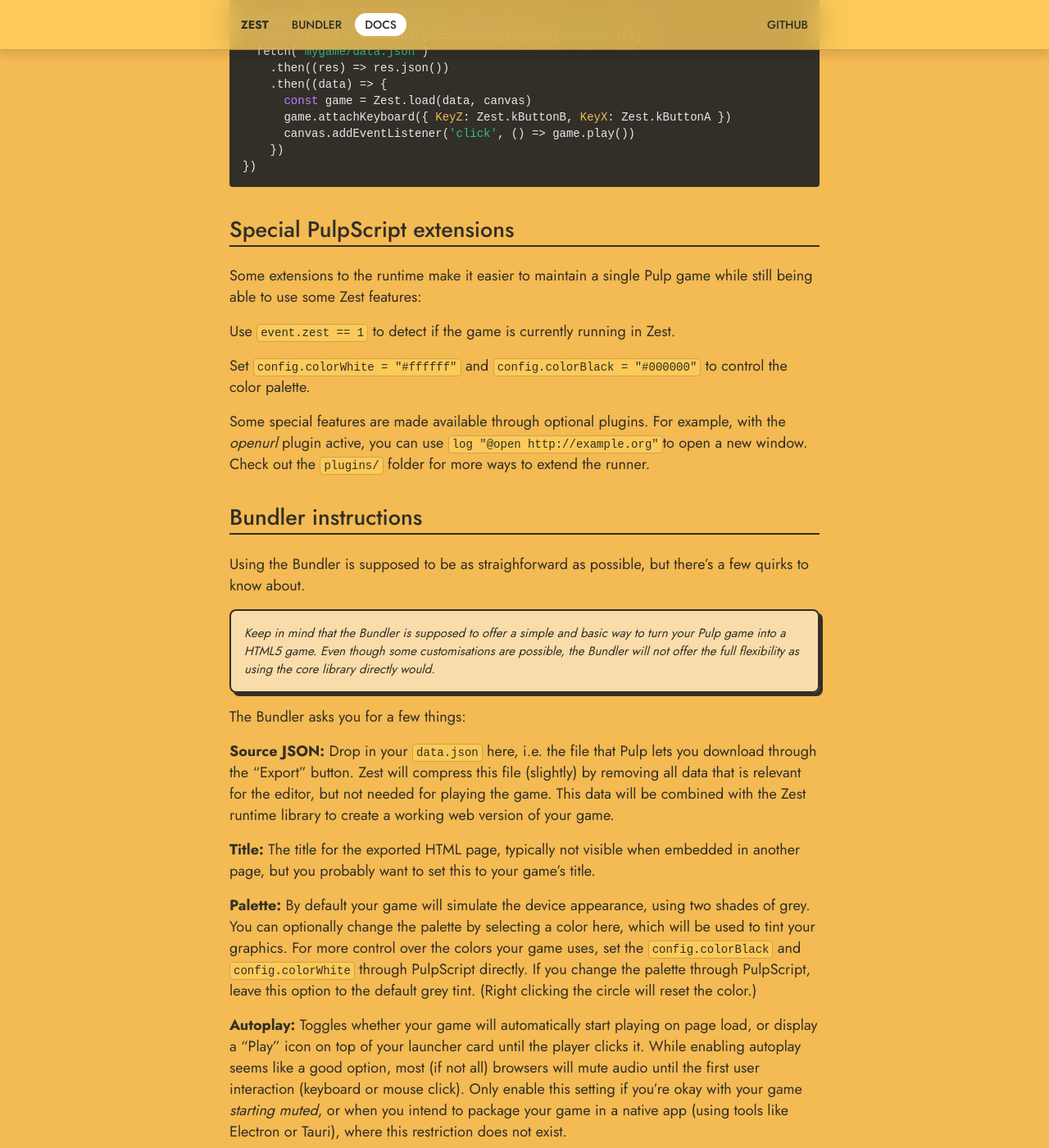
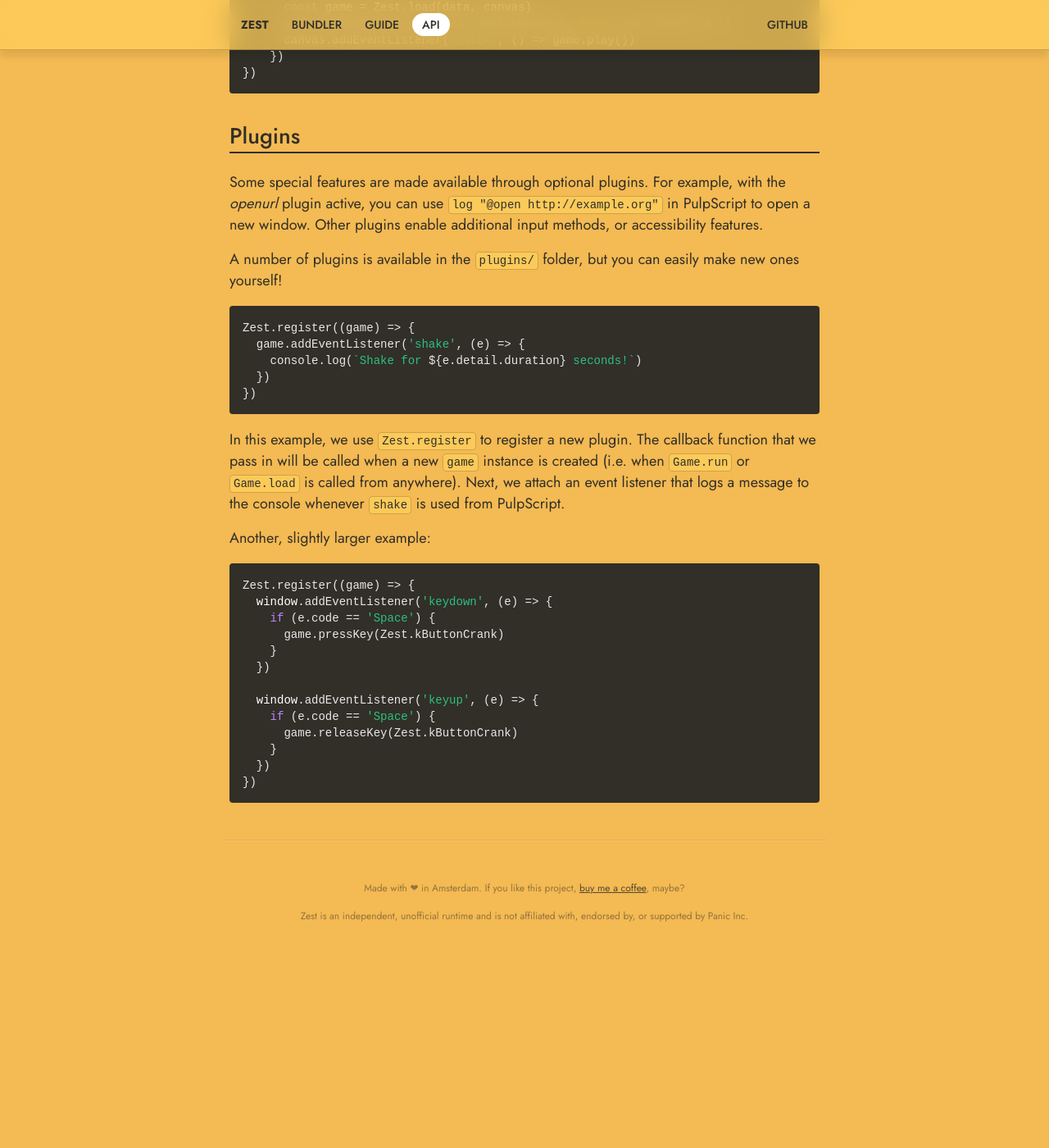
Before and after one commit to tkers/zest, a Jekyll site: the page built from docs.md, in a window 1280 px wide and 1400 px high, scrolled down 4325 px. Shown: the whole window at 82% size. Built offline with Jekyll 4.4.1, drawn with Linux system fonts in a browser that asks for light colours; our own code applies the rules of GitHub Pages for plain Markdown files; after the commit the page ends 5499 px from its top, so only the background shows below that; some of the changed text lies outside the part shown.

Commit message:
Split docs into getting started guide and API reference

````diff
--- a/_includes/header.html
+++ b/_includes/header.html
@@ -11,9 +11,14 @@
       >Bundler</a
     >
     <a
+      href="{{ site.baseurl }}/guide"
+      class="{% if page.url == '/guide/' %}here{% endif %}"
+      >Guide</a
+    >
+    <a
       href="{{ site.baseurl }}/docs"
       class="{% if page.url == '/docs/' %}here{% endif %}"
-      >Docs</a
+      >API</a
     >
     <a href="https://github.com/tkers/zest" class="right">GitHub</a>
   </nav>
--- a/docs.md
+++ b/docs.md
@@ -7,14 +7,7 @@
 
 ## core API reference
 
-There's generally 2 ways to use Zest:
-
-1. Use the bundler to convert your game automatically _(easy)_
-2. Download and integrate with the core runtime library _(advanced)_
-
-The first option does not require any coding, but customisation is more limited.
-The second option entails importing the library into your own HTML/JS project,
-and using the API reference below to load and run your game.
+The runtime library is the core of what makes Zest work. By manually integrating with it, you can customise your game runner in any way you'd like, beyond what the standard configuration options of the Bundler have to offer!
 
 <section class="center">
   <a
@@ -42,9 +35,9 @@
 initialise and run your game.
 
 > **Skip directly to:** \
-> [Event Target](#eventtarget) • [PulpScript Extensions](#special-pulpscript-extensions) • [Examples](#basic-example) • [Bundler Instructions](#bundler-instructions)
+> [Initialise](#initialising-zest) • [Attach Keyboard](#gameattachkeyboardbindings-target) • [Event Target](#eventtarget) • [PulpScript Access](#pulpscript-methods) • [Usage Examples](#basic-example) • [Plugins](#plugins)
 
-## Core API
+## Runtime API
 
 ### Initialising Zest
 
@@ -186,39 +179,38 @@
 })
 ```
 
-## Special PulpScript extensions
-
-Some extensions to the runtime make it easier to maintain a single Pulp game
-while still being able to use some Zest features:
-
-Use `event.zest == 1` to detect if the game is currently running in Zest.
-
-Set `config.colorWhite = "#ffffff"` and `config.colorBlack = "#000000"` to
-control the color palette.
+## Plugins
 
 Some special features are made available through optional plugins. For example,
-with the _openurl_ plugin active, you can use `log "@open http://example.org"`to
-open a new window. Check out the `plugins/` folder for more ways to extend the
-runner.
+with the _openurl_ plugin active, you can use `log "@open http://example.org"` in PulpScript to
+open a new window. Other plugins enable additional input methods, or accessibility features.
 
-## Bundler instructions
+A number of plugins is available in the `plugins/` folder, but you can easily make new ones yourself!
 
-Using the Bundler is supposed to be as straighforward as possible, but there's a few quirks to know about.
+```js
+Zest.register((game) => {
+  game.addEventListener('shake', (e) => {
+    console.log(`Shake for ${e.detail.duration} seconds!`)
+  })
+})
+```
 
-> Keep in mind that the Bundler is supposed to offer a _simple and basic_ way to turn your Pulp game into a HTML5 game. Even though some customisations are possible, the Bundler will not offer the full flexibility as using the core library directly would.
+In this example, we use `Zest.register` to register a new plugin. The callback function that we pass in will be called when a new `game` instance is created (i.e. when `Game.run` or `Game.load` is called from anywhere). Next, we attach an event listener that logs a message to the console whenever `shake` is used from PulpScript.
 
-The Bundler asks you for a few things:
+Another, slightly larger example:
 
-**Source JSON:** Drop in your `data.json` here, i.e. the file that Pulp lets you download through the "Export" button. Zest will compress this file (slightly) by removing all data that is relevant for the editor, but not needed for playing the game. This data will be combined with the Zest runtime library to create a working web version of your game.
+```js
+Zest.register((game) => {
+  window.addEventListener('keydown', (e) => {
+    if (e.code == 'Space') {
+      game.pressKey(Zest.kButtonCrank)
+    }
+  })
 
-**Title:** The title for the exported HTML page, typically not visible when embedded in another page, but you probably want to set this to your game's title.
-
-**Palette:** By default your game will simulate the device appearance, using two shades of grey. You can optionally change the palette by selecting a color here, which will be used to tint your graphics. For more control over the colors your game uses, set the `config.colorBlack` and `config.colorWhite` through PulpScript directly. If you change the palette through PulpScript, leave this option to the default grey tint. (Right clicking the circle will reset the color.)
-
-**Autoplay:** Toggles whether your game will automatically start playing on page load, or display a "Play" icon on top of your launcher card until the player clicks it. While enabling autoplay seems like a good option, most (if not all) browsers will mute audio until the first user interaction (keyboard or mouse click). Only enable this setting if you're okay with your game _starting muted_, or when you intend to package your game in a native app (using tools like Electron or Tauri), where this restriction does not exist.
-
-**Controls:** Pick a preset control scheme for your game. By default, the arrow keys and <kbd>Z</kbd> <kbd>X</kbd> are mapped to the d-pad, B button and A button respectively, while the <kbd>C</kbd> key toggles docking and undocking the crank.
-
-Besides the keyboard controls, the bundler also includes the _Gamepad_ and _Touch_ plugins. This allows your game to be played with a gamepad, or on a touch screen device like a smart phone or tablet.
-
-> Touch controls (experimental) are mapped as follows: Swiping in cardinal directions simulates pressing the d-pad, a single tap maps to the A button, and a tap with 2 fingers maps to the B button. Crank controls are not available.
+  window.addEventListener('keyup', (e) => {
+    if (e.code == 'Space') {
+      game.releaseKey(Zest.kButtonCrank)
+    }
+  })
+})
+```
--- /dev/null
+++ b/guide.md
@@ -0,0 +1,60 @@
+---
+title: Zest Guide
+# css: highlight
+---
+
+# Zest Guide
+
+## getting started
+
+There's generally 2 ways to use Zest:
+
+1. Use the bundler to convert your game automatically _(easy)_
+2. Download and integrate with the core runtime library _(advanced)_
+
+The first option does not require any coding, but customisation is more limited.
+The second option entails importing the library into your own HTML/JS project,
+and using the <a href="{{ site.baseurl }}/docs">API reference</a> to load and run your game.
+
+> **Skip directly to:** \
+> [PulpScript Extensions](#special-pulpscript-extensions) • [Bundler Instructions](#bundler-instructions)
+
+## Special PulpScript extensions
+
+Some extensions to the runtime make it easier to maintain a single Pulp game
+while still being able to use some Zest features:
+
+Use `event.zest == 1` to detect if the game is currently running in Zest. This can be useful to change some of your game's default settings, or enabling alternative controls for e.g. the crank.
+
+Set `config.colorBlack` and `config.colorWhite` to control the color palette. You can do this once (e.g. in the `load` event of your Game script), or change the colors multiple times, for example have a unique palette for each room.
+
+To opt-out of simulating the device appearance (the default colors), you can use this to switch to pure black an white:
+
+```
+on load do
+  config.colorBlack = "#000000"
+  config.colorWhite = "#ffffff"
+end
+```
+
+## Bundler instructions
+
+Using the Bundler is supposed to be as straighforward as possible, but there's a few quirks to know about.
+
+> Keep in mind that the Bundler is supposed to offer a _simple and basic_ way to turn your Pulp game into a HTML5 game. Even though some customisations are possible, the Bundler will not offer the full flexibility as using the core library directly would.
+
+The Bundler asks you for a few things:
+
+**Source JSON:** Drop in your `data.json` here, i.e. the file that Pulp lets you download through the "Export" button. Zest will compress this file (slightly) by removing all data that is relevant for the editor, but not needed for playing the game. This data will be combined with the Zest runtime library to create a working web version of your game.
+
+**Title:** The title for the exported HTML page, typically not visible when embedded in another page, but you probably want to set this to your game's title.
+
+**Palette:** By default your game will simulate the device appearance, using two shades of grey. You can optionally change the palette by selecting a color here, which will be used to tint your graphics. For more control over the colors your game uses, set the `config.colorBlack` and `config.colorWhite` through PulpScript directly. If you change the palette through PulpScript, leave this option to the default grey tint. (Right clicking the circle will reset the color.)
+
+**Autoplay:** Toggles whether your game will automatically start playing on page load, or display a "Play" icon on top of your launcher card until the player clicks it. While enabling autoplay seems like a good option, most (if not all) browsers will mute audio until the first user interaction (keyboard or mouse click). Only enable this setting if you're okay with your game _starting muted_, or when you intend to package your game in a native app (using tools like Electron or Tauri), where this restriction does not exist.
+
+**Controls:** Pick a preset control scheme for your game. By default, the arrow keys and <kbd>Z</kbd> <kbd>X</kbd> are mapped to the d-pad, B button and A button respectively, while the <kbd>C</kbd> key toggles docking and undocking the crank.
+
+Besides the keyboard controls, the bundler also includes the _Gamepad_ and _Touch_ plugins. This allows your game to be played with a gamepad, or on a touch screen device like a smart phone or tablet.
+
+> Touch controls (experimental) are mapped as follows: Swiping in cardinal directions simulates pressing the d-pad, a single tap maps to the A button, and a tap with 2 fingers maps to the B button. Crank controls are not available.
--- a/index.html
+++ b/index.html
@@ -52,7 +52,9 @@
   <a href="{{ site.baseurl }}/bundler" class="btn btn-primary"
     >Try the Bundler</a
   >
-  <a href="{{ site.baseurl }}/docs" class="btn btn-secondary">Documentation</a>
+  <a href="{{ site.baseurl }}/guide" class="btn btn-secondary"
+    >Getting Started</a
+  >
 </section>
 
 <section>
````
